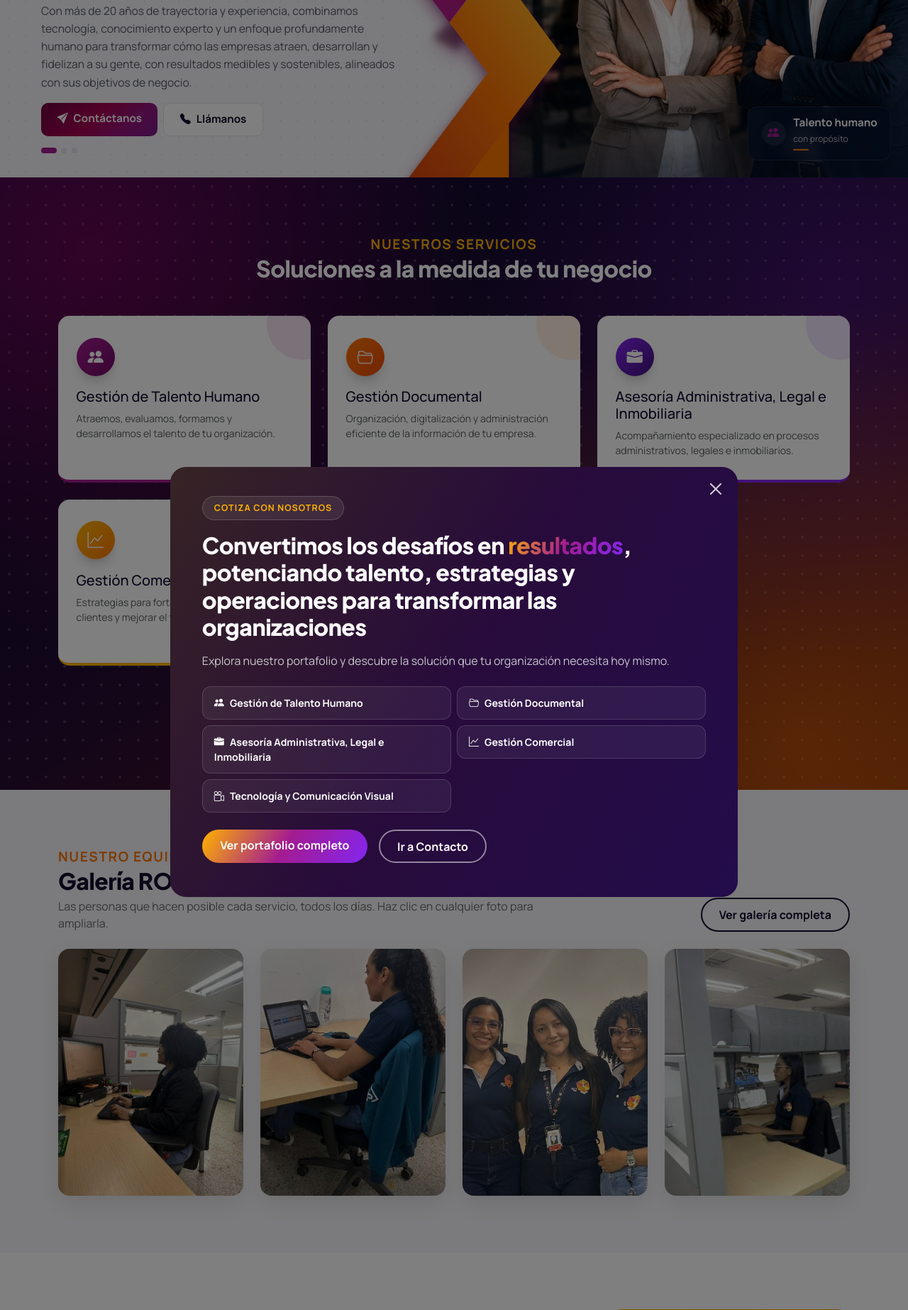
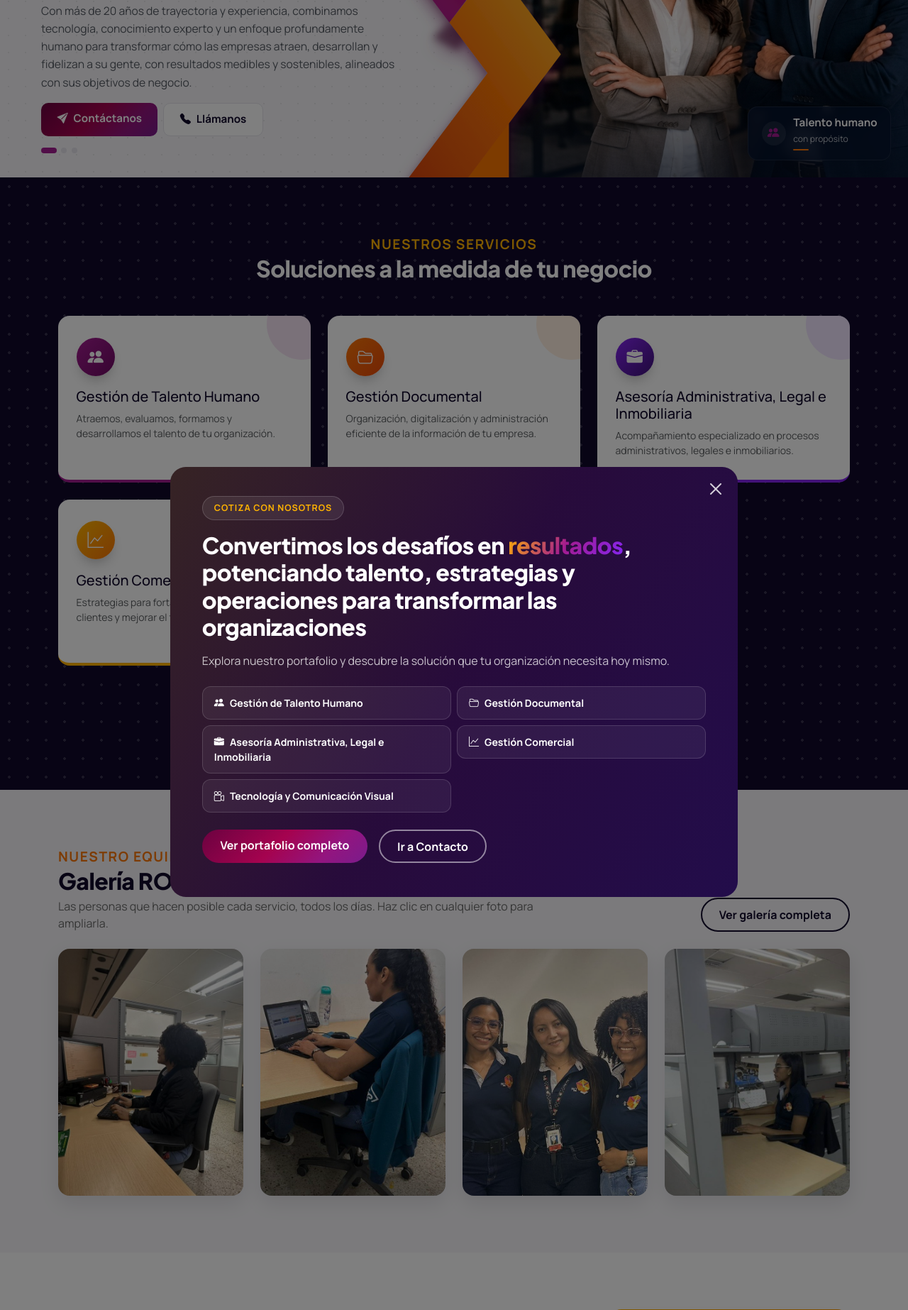
Before and after one commit to AOProjects-ops/ro-ltda, a Flask app: page / in a window 1280 px wide. Shown: the part 339-2185 px from the top of the page at 71% size. Run offline with Flask 3, Linux system fonts and the light colour scheme; some libraries are stand-ins or nearby versions.

Commit message:
Versión 22/sep/2026 H:14:57 PM

```diff
--- a/app/static/css/style.css
+++ b/app/static/css/style.css
@@ -19,8 +19,13 @@
   --ro-white: #FFFFFF;
 
   --ro-gradient: linear-gradient(120deg, var(--ro-amber) 0%, var(--ro-magenta) 50%, var(--ro-purple) 100%);
-  /* Fondo oscuro "retazos": morado -> magenta -> naranja, con textura de puntos y resplandores */
-  --ro-dark-gradient: linear-gradient(150deg, #180B3F 0%, #130A2E 28%, #260C33 52%, #451025 76%, #7A2A10 100%);
+  /* Fondo oscuro de secciones (antes degradado "retazos"): ahora color sólido, sin mezcla de tonos */
+  --ro-dark-gradient: var(--ro-ink);
+
+  /* Color estandarizado de TODOS los botones sólidos del sitio (tono de "Contáctanos") */
+  --ro-btn-gradient: linear-gradient(135deg, #6B0240 0%, #A5034F 45%, #93157F 75%, #7A1C8C 100%);
+  --ro-btn-gradient-hover: linear-gradient(135deg, #5A0235 0%, #8F0244 45%, #7E1069 75%, #641877 100%);
+  --ro-btn-shadow: rgba(163, 28, 144, 0.4);
 }
 
 * { scroll-behavior: smooth; }
@@ -134,21 +139,22 @@ a:hover { color: var(--ro-purple); }
 }
 
 .btn-ro {
-  background: var(--ro-gradient);
+  background: var(--ro-btn-gradient);
   border: none;
   color: var(--ro-white) !important;
   font-weight: 700;
   padding: 0.65rem 1.6rem;
   border-radius: 50px;
-  transition: transform 0.2s ease, box-shadow 0.2s ease;
+  transition: transform 0.2s ease, box-shadow 0.2s ease, background 0.2s ease;
 }
 .btn-ro:hover {
+  background: var(--ro-btn-gradient-hover);
   transform: translateY(-2px);
-  box-shadow: 0 10px 24px rgba(214, 36, 140, 0.35);
+  box-shadow: 0 10px 24px var(--ro-btn-shadow);
   color: var(--ro-white) !important;
 }
 .btn-ro-solid {
-  background: linear-gradient(135deg, #6B0240 0%, #A5034F 45%, #93157F 75%, #7A1C8C 100%);
+  background: var(--ro-btn-gradient);
   border: none;
   color: var(--ro-white) !important;
   font-weight: 700;
@@ -504,18 +510,7 @@ section { padding: 5rem 0; }
   z-index: 0;
   pointer-events: none;
 }
-/* "Retazos" de color: resplandores difuminados en las esquinas, tomados de la paleta del logo */
-.bg-ink-band::after {
-  content: "";
-  position: absolute;
-  inset: 0;
-  background:
-    radial-gradient(circle at 10% 12%, rgba(240, 0, 127, 0.35), transparent 40%),
-    radial-gradient(circle at 92% 18%, rgba(132, 37, 240, 0.28), transparent 38%),
-    radial-gradient(circle at 88% 92%, rgba(255, 122, 0, 0.5), transparent 45%);
-  z-index: 0;
-  pointer-events: none;
-}
+/* Resplandores de color eliminados: el fondo ahora es un color sólido, sin mezcla de tonos */
 .bg-ink-band > .container {
   position: relative;
   z-index: 1;
```
Also changed, not shown: other parts of app/static/css/style.css (+9 -15 lines).
